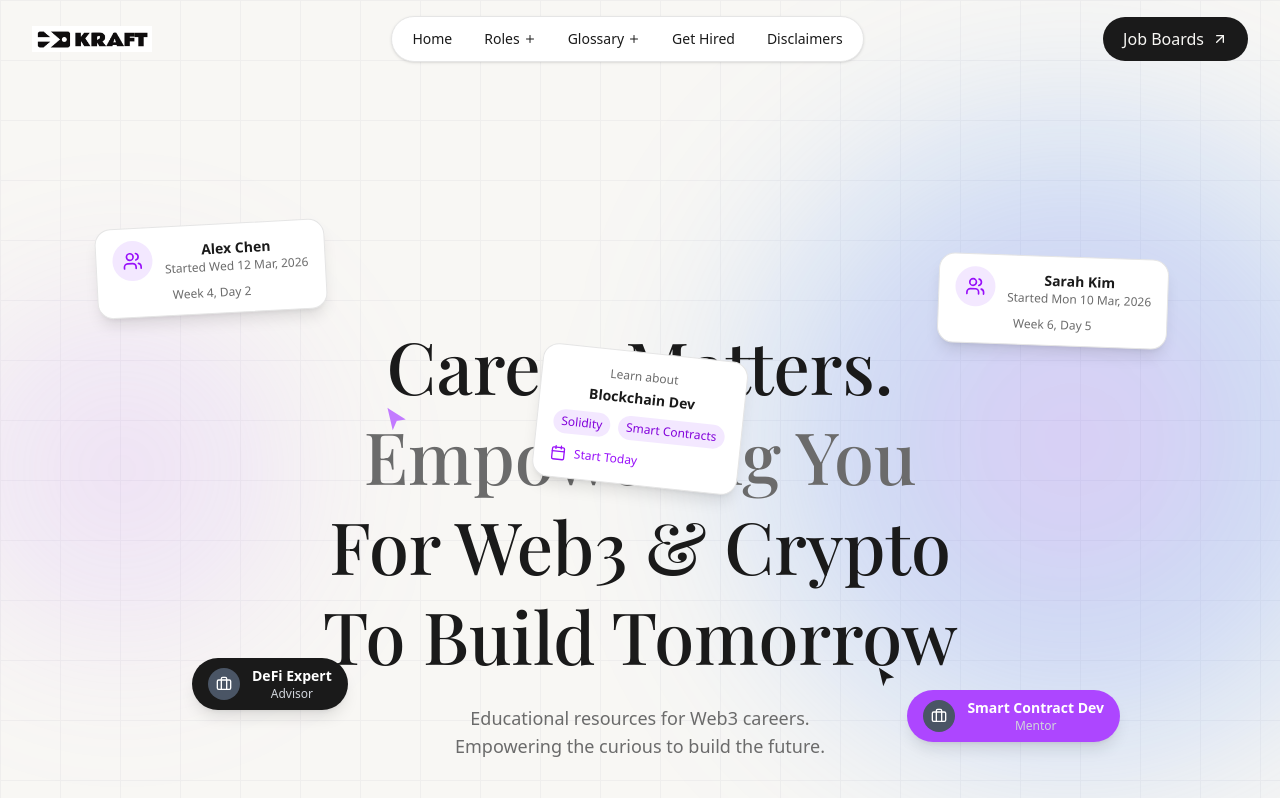
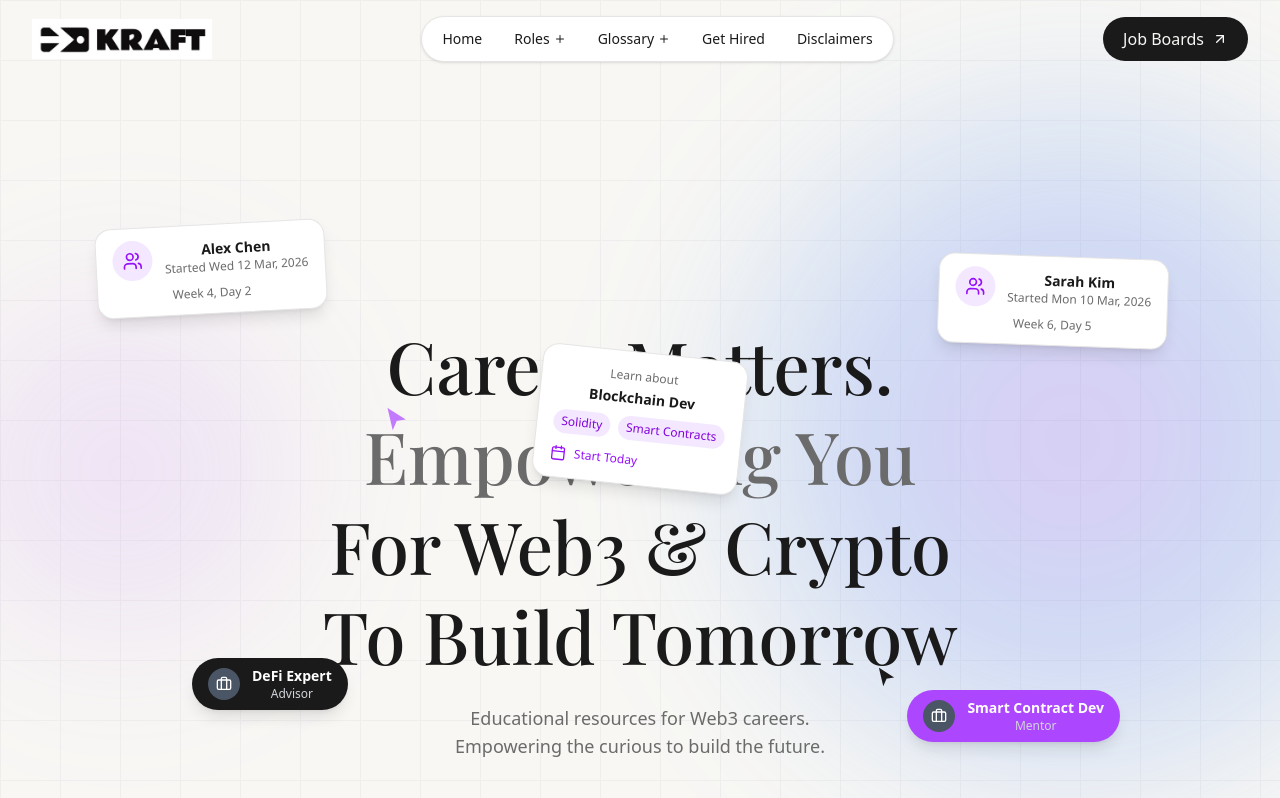
Before and after one commit to oktavian3/web3-jobs-app, a Next.js app: page / in a window 1280 px wide. Shown: the top 798 px of the page. Built offline with nearby package versions, Linux system fonts and the light colour scheme; a web font is replaced by a local one.

Commit message:
fix: increase logo size
- Navbar: width={180} height={42}
- Footer: width={150} height={35}
- Logo now more prominent

```diff
--- a/components/Footer.tsx
+++ b/components/Footer.tsx
@@ -13,8 +13,8 @@ export default function Footer() {
               <Image
                 src="/images/kraft-logo.png"
                 alt="KRAFT"
-                width={120}
-                height={28}
+                width={150}
+                height={35}
                 className="object-contain"
               />
             </Link>
--- a/components/Navbar.tsx
+++ b/components/Navbar.tsx
@@ -25,8 +25,8 @@ export default function Navbar() {
             <Image
               src="/images/kraft-logo.png"
               alt="KRAFT"
-              width={120}
-              height={28}
+              width={180}
+              height={42}
               className="object-contain"
               priority
             />
```
